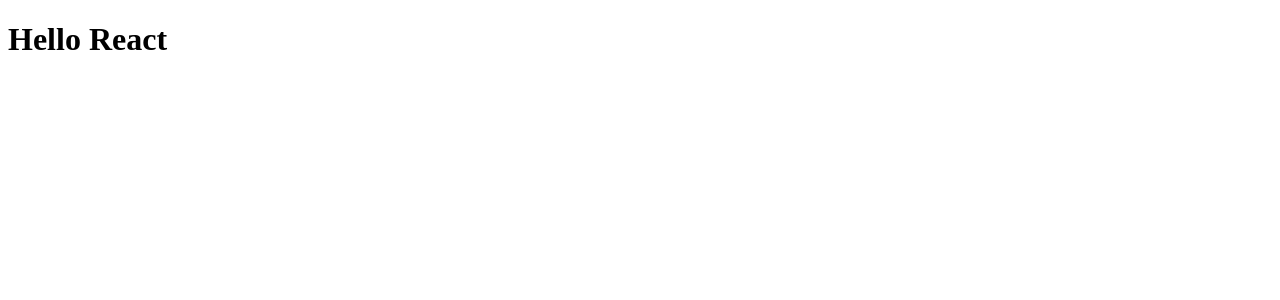
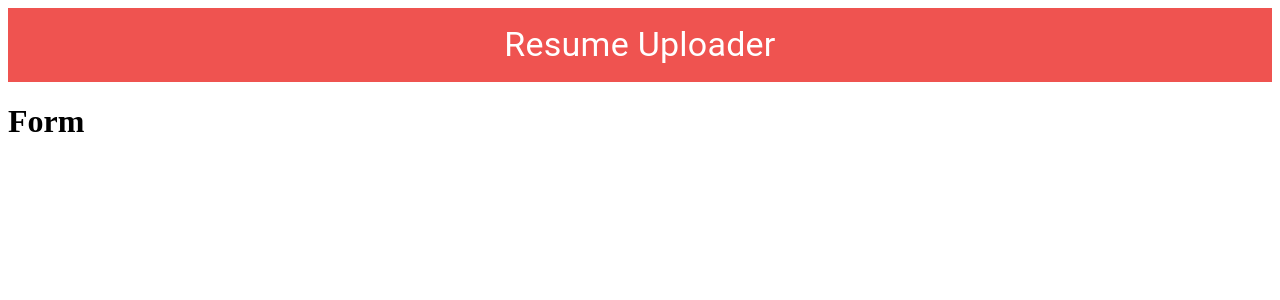
Before and after one commit to akankshakriti09/ResumeUploader, a React (Create React App) app: page / in a window 1280 px wide. Shown: the top 300 px of the page. Built offline with nearby package versions, Linux system fonts and the light colour scheme.

Commit message:
material mui installed

```diff
--- a/package.json
+++ b/package.json
@@ -3,6 +3,9 @@
   "version": "0.1.0",
   "private": true,
   "dependencies": {
+    "@emotion/react": "^11.11.0",
+    "@emotion/styled": "^11.11.0",
+    "@mui/material": "^5.12.3",
     "@testing-library/jest-dom": "^5.16.5",
     "@testing-library/react": "^13.4.0",
     "@testing-library/user-event": "^13.5.0",
--- a/src/App.js
+++ b/src/App.js
@@ -1,7 +1,23 @@
+import { Grid, TextField, Typography, FormControlLabel, Checkbox, Button, Box, Alert, InputLabel, MenuItem, Select, FormControl, FormLabel,
+RadioGroup, Radio, FormGroup, Stack, Table, TableBody, TableCell, TableContainer, TableHead, TableRow, Paper, Avatar }
+from '@mui/material';
+
 function App() {
   return (
     <>
-    <h1>Hello React</h1>
+      <Box display="flex" justifyContent="center" sx={{
+       backgroundColor:"error.light" , padding:2}}>
+        <Typography variant="h4" component="div" sx={{
+          fontweight:"bold", color:"white"}}>Resume Uploader</Typography>
+      </Box>
+      <Grid container justifyContent="center">
+        <Grid item xs={5}>
+          <h1>Form</h1>
+        </Grid>
+        <Grid item xs={7}>
+          <Box></Box>
+        </Grid>
+      </Grid>
     </>
   );
 }
```
Also changed, not shown: 1 other file (tests, documents, lock files or other folders).
